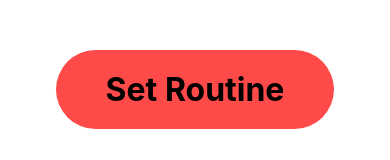
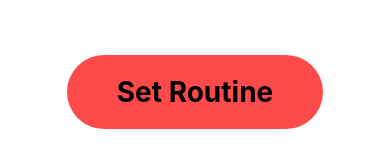
Before and after one commit to tsaomaxwell/morning-routines, a React Native app: screen /Login in a window 390 px wide. Both pictures are taken after a click on the button "LOGIN". Shown: the part 615-775 px from the top of the page. Built offline with nearby package versions, Linux system fonts and the light colour scheme.

Commit message:
Small edit to image upload

```diff
--- a/components/Feed.jsx
+++ b/components/Feed.jsx
@@ -4,7 +4,6 @@ import { ScrollView, StyleSheet, Text, Image, View } from 'react-native';
 
 const feedExample = [
   {
-    profilepicture:'',
     username:'jennie_the_human',
     picture:'https://static.onecms.io/wp-content/uploads/sites/35/2019/04/16045733/benefits-yoga-fb.jpg',
     caption: 'Starting the morning strong with some meditation!',
--- a/components/MakeRoutine.jsx
+++ b/components/MakeRoutine.jsx
@@ -97,7 +97,7 @@ const styles = StyleSheet.create({
   },
 
   nextButtonText:  {
-    fontSize: 32,
+    fontSize: 28,
     fontWeight: "bold",
   },
 
--- a/components/Post.jsx
+++ b/components/Post.jsx
@@ -79,7 +79,8 @@ const styles = StyleSheet.create({
     paddingHorizontal: 32,
     borderRadius: 4,
     elevation: 3,
-    backgroundColor: 'black',
+    borderRadius: 50,
+    backgroundColor: "#FF4A4A",
   },
   text:{
     color: 'white'
```
